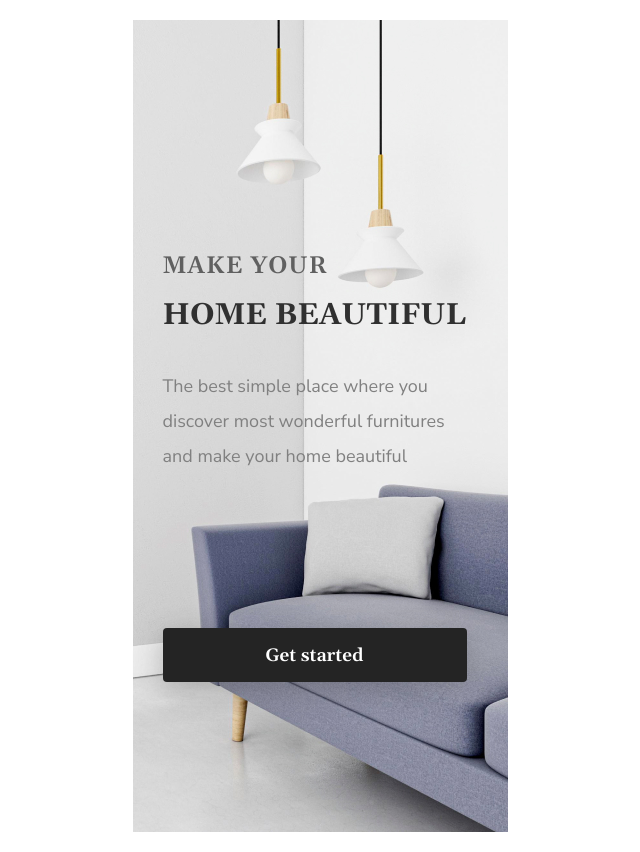
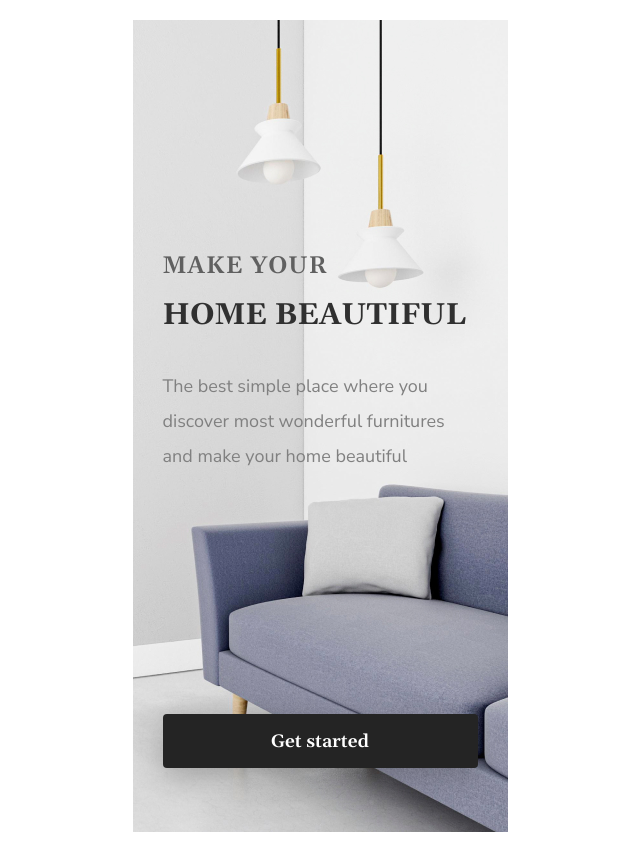
Before and after one commit to dong-geon-Lee/furniture-app-FE, a React (Vite) app: page / in a window 1280 px wide. Shown: the whole page, without its empty margins (320-960 px from the left). Built offline with nearby package versions, Linux system fonts and the light colour scheme.

Commit message:
Admin Boarding 컴포넌트 스타일링

```diff
--- /dev/null
+++ b/src/pages/Admin/styles.ts
@@ -0,0 +1,6 @@
+import styled from "styled-components";
+
+export const Container = styled.div`
+  width: 100vw;
+  height: 100vh;
+`;
--- a/src/pages/Boarding/styles.ts
+++ b/src/pages/Boarding/styles.ts
@@ -19,10 +19,9 @@ export const Img = styled.img`
 
 export const Div = styled.div`
   margin-left: 3rem;
-  margin-right: 4.1rem;
+  margin-right: 3rem;
   margin-top: 23.1rem;
   margin-bottom: 49.8rem;
-  width: 30.4rem;
 `;
 
 export const H1 = styled.h1`
@@ -57,16 +56,16 @@ export const P = styled.p`
 export const Button = styled.button`
   background-color: #242424;
   border-radius: 0.4rem;
-  width: 15.9rem;
+  width: 100%;
   height: 5.4rem;
   color: #fff;
   font-family: inherit;
   font-size: 1.8rem;
   font-weight: 600;
   border: none;
-  padding: 1.6rem 2.9rem;
+  padding: 1.6rem 3rem;
   display: block;
-  width: 100%;
   box-shadow: 0 0.8rem 3rem 0 rgba(48, 48, 48, 0.3);
   cursor: pointer;
+  margin-top: 24rem;
 `;
```
